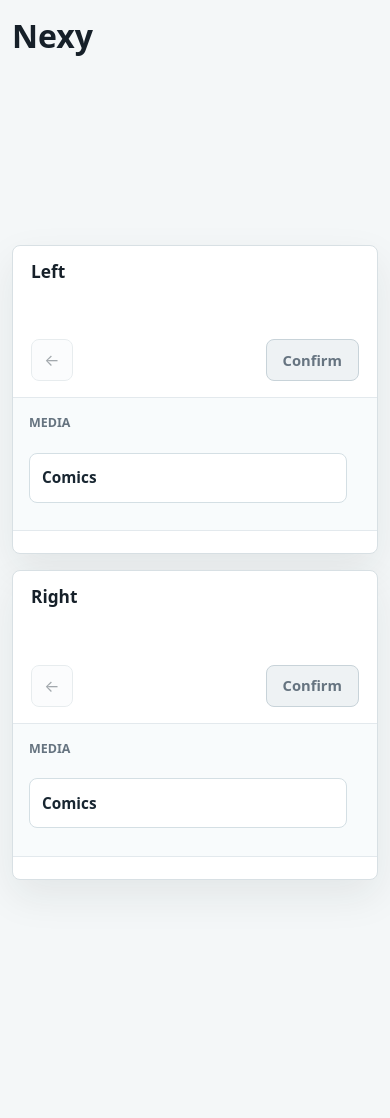
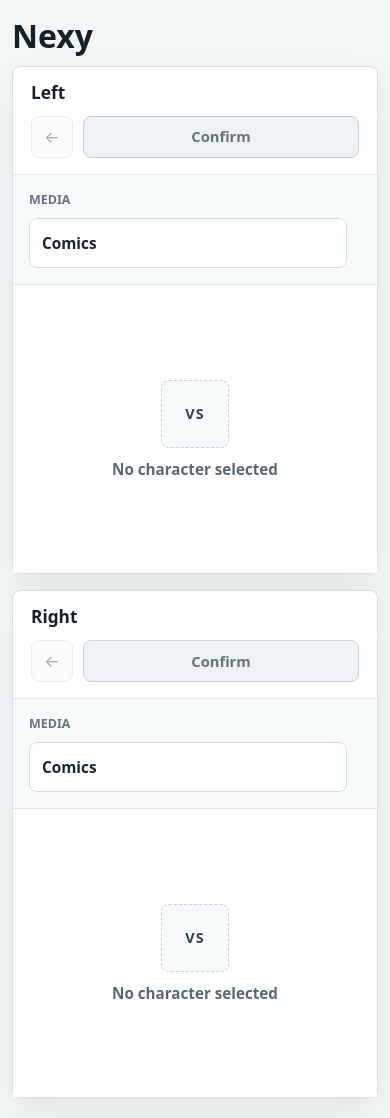
Before and after one commit to Syntax555/Nexy, a Jekyll site: the page built from index.html, in a window 390 px wide. Built offline with Jekyll 4.4.1, drawn with Linux system fonts in a browser that asks for light colours; before the commit the page ends 900 px from its top, so only the background shows below that.

Commit message:
Improve character matchup UX

```diff
--- a/assets/css/site.css
+++ b/assets/css/site.css
@@ -262,6 +262,20 @@
   background: var(--color-surface-hover);
 }
 
+.back-button:focus-visible,
+.confirm-button:focus-visible,
+.secondary-button:focus-visible,
+.filter-button:focus-visible,
+.sort-button:focus-visible,
+.filter-chip:focus-visible,
+.sort-option:focus-visible,
+.choice-button:focus-visible,
+.selected-card-toggle:focus-visible,
+.image-lightbox-close:focus-visible {
+  box-shadow: var(--focus-ring);
+  outline: none;
+}
+
 .selector-body {
   display: grid;
   grid-template-columns: minmax(240px, 22vw) minmax(0, 1fr);
@@ -752,6 +766,47 @@
   min-width: 0;
   min-height: 0;
   overflow: hidden;
+}
+
+.character-card.is-empty {
+  grid-template-rows: minmax(0, 1fr);
+  min-height: clamp(180px, 32svh, 320px);
+  background:
+    linear-gradient(var(--color-surface), var(--color-surface)) padding-box,
+    linear-gradient(135deg, var(--color-border-soft), transparent 42%, var(--color-border-soft)) border-box;
+}
+
+.character-empty-state {
+  display: grid;
+  min-height: 100%;
+  align-content: center;
+  justify-items: center;
+  gap: 12px;
+  padding: clamp(22px, 4vw, 40px);
+  color: var(--color-text-muted);
+  text-align: center;
+}
+
+.character-empty-mark {
+  display: grid;
+  width: 68px;
+  height: 68px;
+  place-items: center;
+  border: 1px dashed var(--color-border-strong);
+  border-radius: var(--radius-md);
+  background: var(--color-surface-muted);
+  color: var(--color-text-secondary);
+  font-size: 0.9rem;
+  font-weight: 900;
+  letter-spacing: 0.08em;
+}
+
+.character-empty-state p {
+  margin: 0;
+  color: var(--color-text-subtle);
+  font-size: 0.95rem;
+  font-weight: 800;
+  line-height: 1.25;
 }
 
 .selected-card-toggle {
@@ -1429,6 +1484,10 @@
   scrollbar-width: thin;
 }
 
+[data-battle-result] {
+  scroll-margin-top: 12px;
+}
+
 .battle-fold {
   margin-bottom: clamp(14px, 2vw, 22px);
 }
@@ -2397,3 +2456,40 @@
     font-size: 1rem;
   }
 }
+
+@media (max-width: 420px) {
+  .choice-search-row {
+    grid-template-columns: repeat(2, minmax(0, 1fr));
+  }
+
+  .choice-search-input {
+    grid-column: 1 / -1;
+  }
+
+  .filter-button,
+  .sort-button {
+    width: 100%;
+    padding: 0 8px;
+  }
+
+  .selector-actions,
+  .battle-actions {
+    flex-wrap: wrap;
+  }
+
+  .confirm-button,
+  .secondary-button {
+    flex: 1 1 auto;
+  }
+}
+
+@media (prefers-reduced-motion: reduce) {
+  *,
+  *::before,
+  *::after {
+    animation-duration: 1ms !important;
+    animation-iteration-count: 1 !important;
+    scroll-behavior: auto !important;
+    transition-duration: 1ms !important;
+  }
+}
--- a/assets/js/characters/engine.js
+++ b/assets/js/characters/engine.js
@@ -1326,12 +1326,22 @@
     `;
   }
 
+  function emptyCharacterCardHtml() {
+    return `
+      <div class="character-empty-state" aria-live="polite">
+        <span class="character-empty-mark" aria-hidden="true">VS</span>
+        <p>No character selected</p>
+      </div>
+    `;
+  }
+
   function renderCard(card, character, keyId = null) {
     const view = characterView(character, keyId);
+    card.classList.toggle("is-empty", !view);
 
     if (!view) {
-      card.hidden = true;
-      card.innerHTML = "";
+      card.hidden = false;
+      card.innerHTML = emptyCharacterCardHtml();
       return;
     }
 
@@ -1919,6 +1929,7 @@
           <article class="battle-character-card">${characterProfileHtml(baseRightView, { includeStats: false, includeSections: false, imagePlacement: "identity", detailStyle: "facts" })}</article>
         </div>
       </details>
+      <div data-battle-result hidden></div>
       <details class="battle-fold" open>
         <summary class="battle-fold-summary">
           <span>Stats</span>
@@ -1928,7 +1939,6 @@
           <ul class="battle-stat-list">${battleStatRowsHtml(leftView, rightView, statPairs)}</ul>
         </section>
       </details>
-      <div data-battle-result hidden></div>
       ${battleSectionRowsHtml(baseLeftView, baseRightView, leftView, rightView)}
     `;
 
--- a/assets/js/characters/ui.js
+++ b/assets/js/characters/ui.js
@@ -713,7 +713,7 @@
       button.innerHTML = `
         <span class="circle-choice-orb circle-choice-orb--${size}">
           ${image?.image
-            ? `<img src="${escapeHtml(assetUrl(image.image))}" alt="" data-trim-image>`
+            ? `<img src="${escapeHtml(assetUrl(image.image))}" alt="" loading="lazy" decoding="async" data-trim-image>`
             : `<span>${escapeHtml(initials)}</span>`}
           <span class="circle-choice-check" aria-hidden="true">&#10003;</span>
         </span>
@@ -1175,6 +1175,7 @@
 
     result.hidden = false;
     result.innerHTML = battleResultHtml(currentBattleViews.left, currentBattleViews.right, currentBattleViews.statPairs);
+    result.scrollIntoView({ block: "nearest" });
     startBattleButton.disabled = true;
   });
 
```
